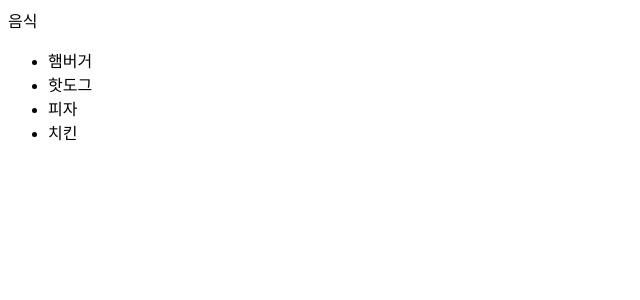
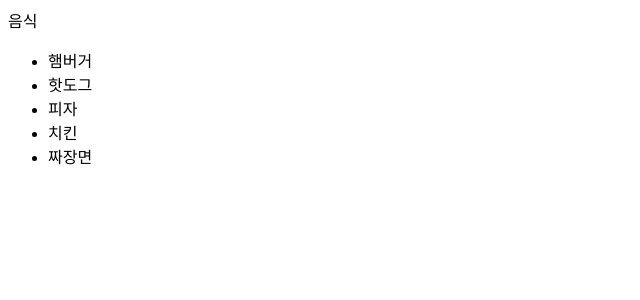
Before and after one commit to nlom0218/github-study, a React (Create React App) app: page / in a window 1280 px wide. Shown: the top 300 px of the page, without its empty margins (0-640 px from the left). Built offline with nearby package versions, Linux system fonts and the light colour scheme.

Commit message:
Add Food

```diff
--- a/src/App.js
+++ b/src/App.js
@@ -12,6 +12,7 @@ function App() {
         <li>핫도그</li>
         <li>피자</li>
         <li>치킨</li>
+        <li>짜장면</li>
       </ul>
     </div>
   );
```
